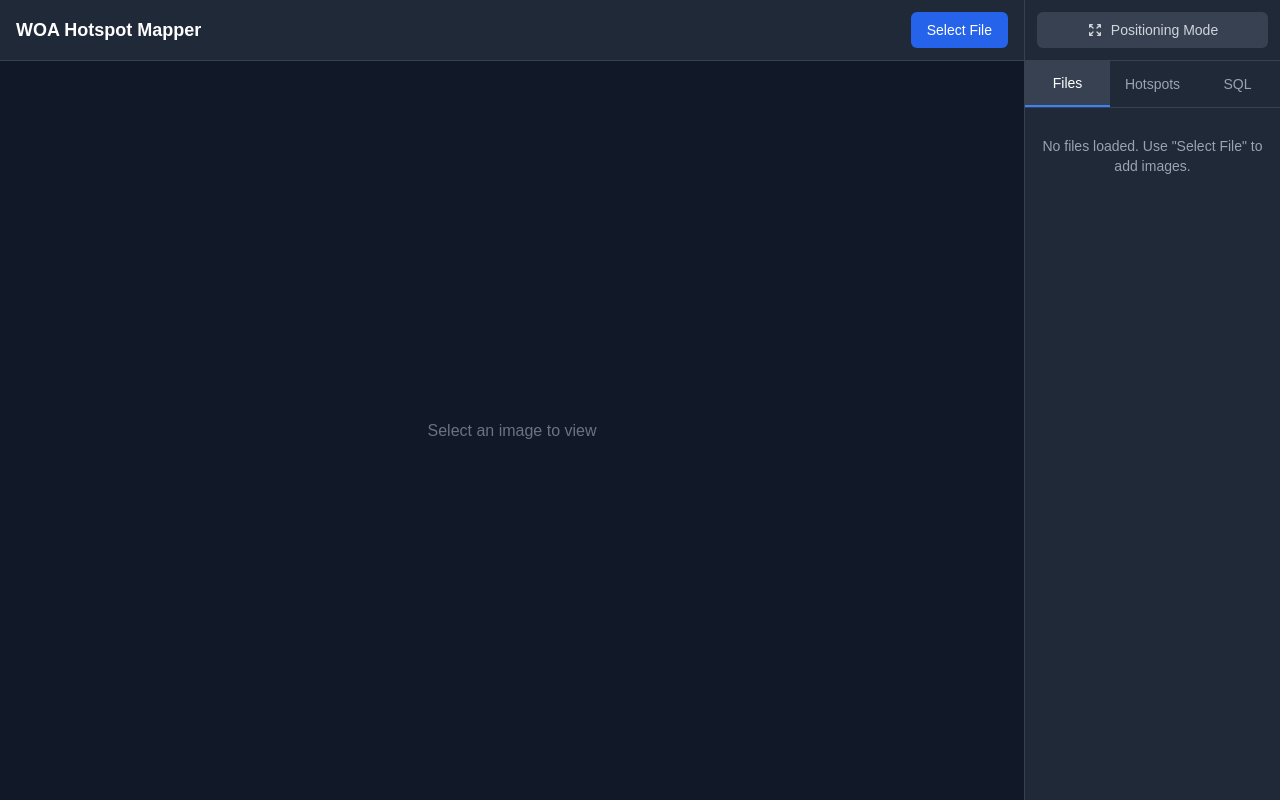
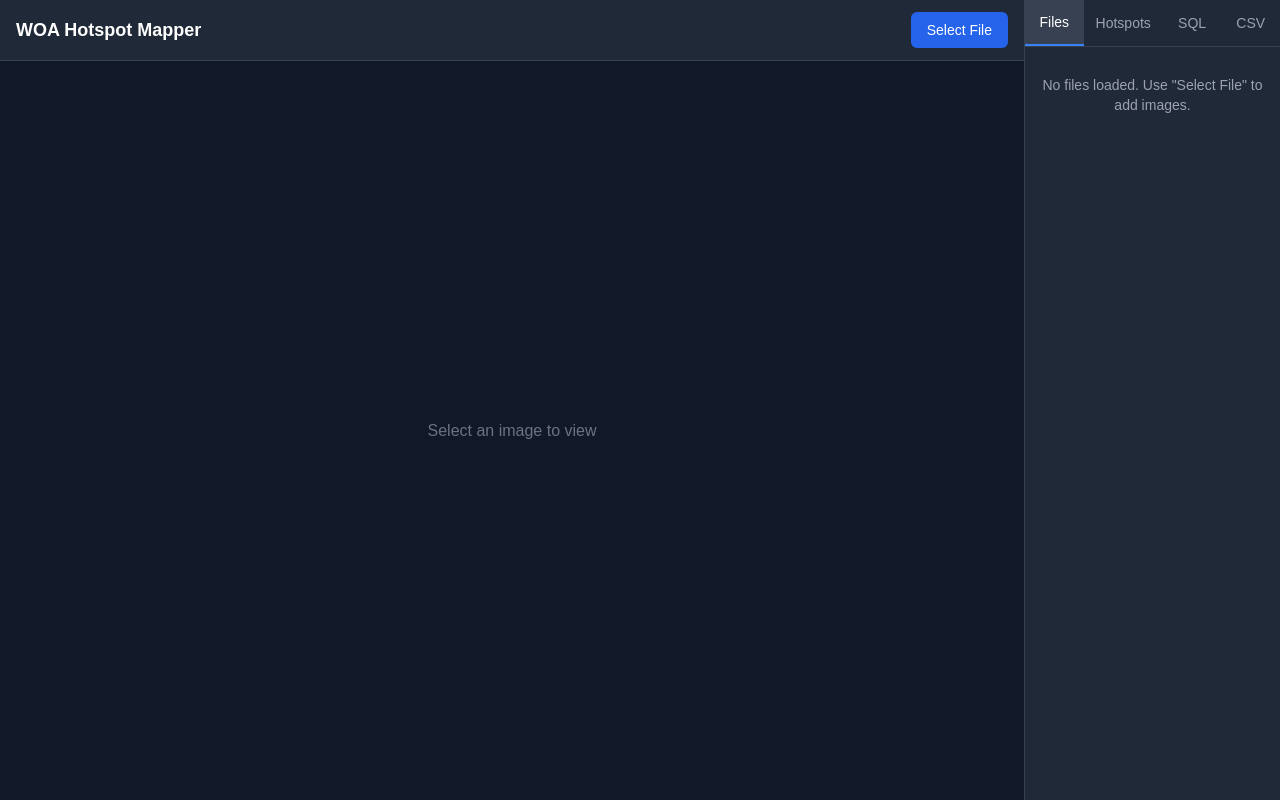
Before and after one commit to aneeskodappana/woa-hotspots, a Next.js app: page / in a window 1280 px wide. Built offline with nearby package versions, Linux system fonts and the light colour scheme.

Commit message:
Add CSV export tab with sphere-to-pixel coordinate conversion and improve hotspot drag interaction

```diff
--- a/src/app/page.tsx
+++ b/src/app/page.tsx
@@ -12,7 +12,6 @@ export default function Home() {
   const [files, setFiles] = useState<FileWithHotspots[]>([]);
   const [activeFileId, setActiveFileId] = useState<string | null>(null);
   const [selectedHotspot, setSelectedHotspot] = useState<HotspotData | null>(null);
-  const [isPositioningMode, setIsPositioningMode] = useState(false);
 
   const activeFile = files.find((f) => f.id === activeFileId) ?? null;
 
@@ -153,7 +152,6 @@ export default function Home() {
                 imageUrl={activeFile.imageUrl}
                 hotspots={activeFile.hotspots}
                 selectedHotspotId={selectedHotspot?.id}
-                isPositioningMode={isPositioningMode}
                 onHotspotClick={handleSelectHotspot}
                 onHotspotDrag={handleHotspotDrag}
               />
@@ -177,8 +175,6 @@ export default function Home() {
           onAddHotspot={handleAddHotspot}
           onDeleteHotspot={handleDeleteHotspot}
           onRenameHotspot={handleRenameHotspot}
-          isPositioningMode={isPositioningMode}
-          onTogglePositioningMode={() => setIsPositioningMode((prev) => !prev)}
         />
         {selectedHotspot && (
           <div className="border-t border-gray-700 p-3">
--- a/src/components/Sidebar.tsx
+++ b/src/components/Sidebar.tsx
@@ -5,7 +5,28 @@ import HotspotList from "./HotspotList";
 import SqlGenerator from "./SqlGenerator";
 import { HotspotData, FileWithHotspots } from "@/types/hotspot";
 
-type Tab = "files" | "hotspots" | "sql";
+type Tab = "files" | "hotspots" | "sql" | "csv";
+
+const IMAGE_WIDTH = 6000;
+const IMAGE_HEIGHT = 3000;
+
+function sphereToPixel(x: number, y: number, z: number): { px: number; py: number; pz: number } {
+  const length = Math.sqrt(x * x + y * y + z * z);
+  if (length === 0) return { px: 0, py: 0, pz: 0 };
+
+  const nx = x / length;
+  const ny = y / length;
+  const nz = z / length;
+
+  const phi = Math.acos(ny);
+  const theta = Math.atan2(nx, -nz);
+
+  const px = ((theta + Math.PI) / (2 * Math.PI)) * IMAGE_WIDTH;
+  const py = (phi / Math.PI) * IMAGE_HEIGHT;
+  const pz = 0;
+
+  return { px, py, pz };
+}
 
 interface SidebarProps {
   files: FileWithHotspots[];
@@ -18,8 +39,6 @@ interface SidebarProps {
   onAddHotspot: () => void;
   onDeleteHotspot: (id: string) => void;
   onRenameHotspot: (id: string, newTitle: string) => void;
-  isPositioningMode: boolean;
-  onTogglePositioningMode: () => void;
 }
 
 export default function Sidebar({
@@ -33,44 +52,11 @@ export default function Sidebar({
   onAddHotspot,
   onDeleteHotspot,
   onRenameHotspot,
-  isPositioningMode,
-  onTogglePositioningMode,
 }: SidebarProps) {
   const [activeTab, setActiveTab] = useState<Tab>("files");
 
   return (
     <aside className="flex flex-col h-full bg-gray-800">
-      <div className="p-3 border-b border-gray-700">
-        <button
-          onClick={onTogglePositioningMode}
-          className={`w-full px-3 py-2 text-sm font-medium rounded-md transition-colors flex items-center justify-center gap-2 ${
-            isPositioningMode
-              ? "bg-green-600 text-white"
-              : "bg-gray-700 text-gray-300 hover:bg-gray-600"
-          }`}
-        >
-          <svg
-            xmlns="http://www.w3.org/2000/svg"
-            className="h-4 w-4"
-            fill="none"
-            viewBox="0 0 24 24"
-            stroke="currentColor"
-          >
-            <path
-              strokeLinecap="round"
-              strokeLinejoin="round"
-              strokeWidth={2}
-              d="M4 8V4m0 0h4M4 4l5 5m11-1V4m0 0h-4m4 0l-5 5M4 16v4m0 0h4m-4 0l5-5m11 5l-5-5m5 5v-4m0 4h-4"
-            />
-          </svg>
-          {isPositioningMode ? "Exit Positioning Mode" : "Positioning Mode"}
-        </button>
-        {isPositioningMode && (
-          <p className="mt-2 text-xs text-gray-400 text-center">
-            Select a hotspot and drag to reposition
-          </p>
-        )}
-      </div>
       <div className="flex border-b border-gray-700">
         <button
           onClick={() => setActiveTab("files")}
@@ -102,6 +88,16 @@ export default function Sidebar({
         >
           SQL
         </button>
+        <button
+          onClick={() => setActiveTab("csv")}
+          className={`flex-1 px-3 py-3 text-sm font-medium transition-colors ${
+            activeTab === "csv"
+              ? "text-white border-b-2 border-blue-500 bg-gray-700"
+              : "text-gray-400 hover:text-white hover:bg-gray-700"
+          }`}
+        >
+          CSV
+        </button>
       </div>
       <div className="flex-1 p-3 overflow-y-auto">
         {activeTab === "files" && (
@@ -123,8 +119,59 @@ export default function Sidebar({
           />
         )}
         {activeTab === "sql" && <SqlGenerator files={files} />}
+        {activeTab === "csv" && <CsvTable hotspots={hotspots} />}
       </div>
     </aside>
+  );
+}
+
+function CsvTable({ hotspots }: { hotspots: HotspotData[] }) {
+  if (hotspots.length === 0) {
+    return (
+      <div className="text-sm text-gray-400 text-center py-4">
+        No hotspots to display
+      </div>
+    );
+  }
+
+  return (
+    <div className="overflow-x-auto">
+      <table className="w-full text-xs text-left">
+        <thead className="text-gray-400 border-b border-gray-700">
+          <tr>
+            <th className="py-2 px-1">Title</th>
+            <th className="py-2 px-1 text-right">Sphere X</th>
+            <th className="py-2 px-1 text-right">Sphere Y</th>
+            <th className="py-2 px-1 text-right">Sphere Z</th>
+            <th className="py-2 px-1 text-right">Pixel X</th>
+            <th className="py-2 px-1 text-right">Pixel Y</th>
+            <th className="py-2 px-1 text-right">Pixel Z</th>
+          </tr>
+        </thead>
+        <tbody className="text-gray-200">
+          {hotspots.map((hotspot) => {
+            const pixel = sphereToPixel(
+              hotspot.position.x,
+              hotspot.position.y,
+              hotspot.position.z
+            );
+            return (
+              <tr key={hotspot.id} className="border-b border-gray-700/50 hover:bg-gray-700/50">
+                <td className="py-2 px-1 truncate max-w-[80px]" title={hotspot.title}>
+                  {hotspot.title}
+                </td>
+                <td className="py-2 px-1 text-right">{hotspot.position.x.toFixed(2)}</td>
+                <td className="py-2 px-1 text-right">{hotspot.position.y.toFixed(2)}</td>
+                <td className="py-2 px-1 text-right">{hotspot.position.z.toFixed(2)}</td>
+                <td className="py-2 px-1 text-right">{pixel.px.toFixed(0)}</td>
+                <td className="py-2 px-1 text-right">{pixel.py.toFixed(0)}</td>
+                <td className="py-2 px-1 text-right">{pixel.pz.toFixed(0)}</td>
+              </tr>
+            );
+          })}
+        </tbody>
+      </table>
+    </div>
   );
 }
 
--- a/src/components/ThreeSixty/Hotspot.tsx
+++ b/src/components/ThreeSixty/Hotspot.tsx
@@ -9,7 +9,8 @@ interface HotspotProps {
   title: string;
   position: [number, number, number];
   isSelected?: boolean;
-  isPositioningMode?: boolean;
+  onDragStart?: () => void;
+  onDragEnd?: () => void;
   onDrag?: (position: { x: number; y: number; z: number }) => void;
   onClick?: () => void;
 }
@@ -48,17 +49,16 @@ function AnimatedText({ hovered, title }: { hovered: boolean; title: string }) {
 
 const SPHERE_RADIUS = 4;
 
-function projectToSphere(point: THREE.Vector3, radius: number): THREE.Vector3 {
-  const length = point.length();
-  if (length === 0) return new THREE.Vector3(0, 0, -radius);
-  return point.clone().multiplyScalar(radius / length);
+function projectToSphere(direction: THREE.Vector3, radius: number): THREE.Vector3 {
+  return direction.clone().normalize().multiplyScalar(radius);
 }
 
 export default function Hotspot({
   title,
   position,
   isSelected,
-  isPositioningMode = false,
+  onDragStart,
+  onDragEnd,
   onDrag,
   onClick,
 }: HotspotProps) {
@@ -67,27 +67,63 @@ export default function Hotspot({
   const ringRef = useRef<THREE.MeshBasicMaterial>(null);
   const groupRef = useRef<THREE.Group>(null);
   const isDraggingRef = useRef(false);
-  const lastPropPosition = useRef<[number, number, number]>([...position]);
-  const { camera, raycaster, pointer } = useThree();
+  const { camera, raycaster, pointer, gl } = useThree();
 
-  const canDrag = isPositioningMode && isSelected;
+  const canDrag = isSelected;
 
   useCursor(hovered && !!canDrag, "grab");
   useCursor(isDragging, "grabbing");
 
   useEffect(() => {
-    if (!groupRef.current || isDraggingRef.current) return;
+    if (!canDrag) return;
 
-    const positionChanged =
-      lastPropPosition.current[0] !== position[0] ||
-      lastPropPosition.current[1] !== position[1] ||
-      lastPropPosition.current[2] !== position[2];
+    const canvas = gl.domElement;
 
-    if (positionChanged) {
-      groupRef.current.position.set(position[0], position[1], position[2]);
-      lastPropPosition.current = [...position];
-    }
-  }, [position[0], position[1], position[2]]);
+    const handlePointerMove = (e: PointerEvent) => {
+      if (!isDraggingRef.current || !groupRef.current) return;
+
+      const rect = canvas.getBoundingClientRect();
+      const x = ((e.clientX - rect.left) / rect.width) * 2 - 1;
+      const y = -((e.clientY - rect.top) / rect.height) * 2 + 1;
+
+      raycaster.setFromCamera(new THREE.Vector2(x, y), camera);
+      const newPosition = projectToSphere(raycaster.ray.direction, SPHERE_RADIUS);
+
+      groupRef.current.position.copy(newPosition);
+
+      onDrag?.({
+        x: newPosition.x,
+        y: newPosition.y,
+        z: newPosition.z,
+      });
+    };
+
+    const handlePointerUp = () => {
+      if (isDraggingRef.current && groupRef.current) {
+        isDraggingRef.current = false;
+        setIsDragging(false);
+        canvas.style.cursor = "";
+
+        const finalPos = groupRef.current.position;
+        onDrag?.({
+          x: finalPos.x,
+          y: finalPos.y,
+          z: finalPos.z,
+        });
+        onDragEnd?.();
+      }
+    };
+
+    canvas.addEventListener("pointermove", handlePointerMove);
+    canvas.addEventListener("pointerup", handlePointerUp);
+    canvas.addEventListener("pointerleave", handlePointerUp);
+
+    return () => {
+      canvas.removeEventListener("pointermove", handlePointerMove);
+      canvas.removeEventListener("pointerup", handlePointerUp);
+      canvas.removeEventListener("pointerleave", handlePointerUp);
+    };
+  }, [canDrag, camera, raycaster, gl, onDrag, onDragEnd]);
 
   const getOuterRingColor = () => {
     if (isDragging) return "#22c55e";
@@ -101,55 +137,20 @@ export default function Hotspot({
       const pulse = Math.sin(clock.getElapsedTime() * 3) * 0.3 + 0.7;
       ringRef.current.opacity = pulse;
     }
-
-    if (isDraggingRef.current && groupRef.current) {
-      raycaster.setFromCamera(pointer, camera);
-      const direction = raycaster.ray.direction.clone();
-      const newPosition = projectToSphere(direction, SPHERE_RADIUS);
-
-      groupRef.current.position.copy(newPosition);
-
-      lastPropPosition.current = [newPosition.x, newPosition.y, newPosition.z];
-
-      onDrag?.({
-        x: newPosition.x,
-        y: newPosition.y,
-        z: newPosition.z,
-      });
-    }
   });
 
   const handlePointerDown = (e: any) => {
     if (!canDrag) return;
-    e.stopPropagation?.();
+    e.stopPropagation();
     isDraggingRef.current = true;
     setIsDragging(true);
-  };
-
-  const handlePointerUp = () => {
-    if (isDraggingRef.current && groupRef.current) {
-      const finalPos = groupRef.current.position;
-      lastPropPosition.current = [finalPos.x, finalPos.y, finalPos.z];
-
-      onDrag?.({
-        x: finalPos.x,
-        y: finalPos.y,
-        z: finalPos.z,
-      });
-
-      isDraggingRef.current = false;
-      setIsDragging(false);
-    }
+    gl.domElement.style.cursor = "grabbing";
+    gl.domElement.setPointerCapture(e.pointerId);
+    onDragStart?.();
   };
 
   return (
-    <group
-      ref={groupRef}
-      position={position}
-      onPointerDown={handlePointerDown}
-      onPointerUp={handlePointerUp}
-      onPointerLeave={handlePointerUp}
-    >
+    <group ref={groupRef} position={position}>
       <Billboard>
         <Ring
           args={[0.16, 0.18, 64]}
--- a/src/components/ThreeSixty/ThreeSixtyViewer.tsx
+++ b/src/components/ThreeSixty/ThreeSixtyViewer.tsx
@@ -21,7 +21,6 @@ interface ThreeSixtyViewerProps {
   imageUrl: string;
   hotspots?: HotspotData[];
   selectedHotspotId?: string | null;
-  isPositioningMode?: boolean;
   onHotspotClick?: (hotspot: HotspotData) => void;
   onHotspotDrag?: (hotspotId: string, position: { x: number; y: number; z: number }) => void;
 }
@@ -58,12 +57,12 @@ export default function ThreeSixtyViewer({
   imageUrl,
   hotspots = [],
   selectedHotspotId,
-  isPositioningMode = false,
   onHotspotClick,
   onHotspotDrag,
 }: ThreeSixtyViewerProps) {
   const aspectRatioRef = useRef(0);
   const [cursorStyle, setCursorStyle] = useState(VIEWER_CONSTANTS.CURSOR_STYLE);
+  const [isDraggingHotspot, setIsDraggingHotspot] = useState(false);
 
   const onPointerDown = () => {
     setCursorStyle(VIEWER_CONSTANTS.CURSOR_GRABBING_STYLE);
@@ -113,7 +112,8 @@ export default function ThreeSixtyViewer({
             title={hotspot.title}
             position={pos}
             isSelected={hotspot.id === selectedHotspotId}
-            isPositioningMode={isPositioningMode}
+            onDragStart={() => setIsDraggingHotspot(true)}
+            onDragEnd={() => setIsDraggingHotspot(false)}
             onDrag={(position) => onHotspotDrag?.(hotspot.id, position)}
             onClick={() => onHotspotClick?.(hotspot)}
           />
@@ -123,7 +123,7 @@ export default function ThreeSixtyViewer({
       <Suspense fallback={null}>
         <ThreeSixtyImageMesh imageUrl={imageUrl} />
         <OrbitControls
-          enabled={!isPositioningMode}
+          enabled={!isDraggingHotspot}
           enableZoom={true}
           enablePan={false}
           rotateSpeed={-0.5}
```
